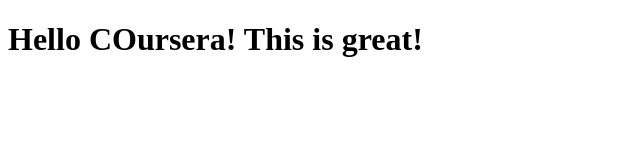
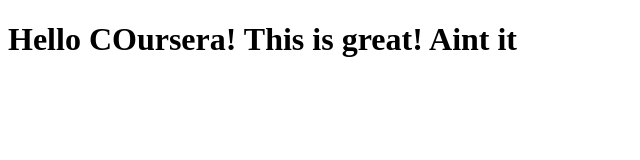
Before and after one commit to asimleo123/coursera-test, a plain HTML site: page site/index.html in a window 1280 px wide. Shown: the whole page, without its empty margins (0-640 px from the left). Drawn offline with Linux system fonts and the light colour scheme.

Commit message:
small edition to our page content

```diff
--- a/site/index.html
+++ b/site/index.html
@@ -4,6 +4,6 @@
 	<title>Hello Coursera!</title>
 </head>
 <body>
-<h1> Hello COursera! This is great!</h1>
+<h1> Hello COursera! This is great! Aint it</h1>
 </body>
 </html>
```
